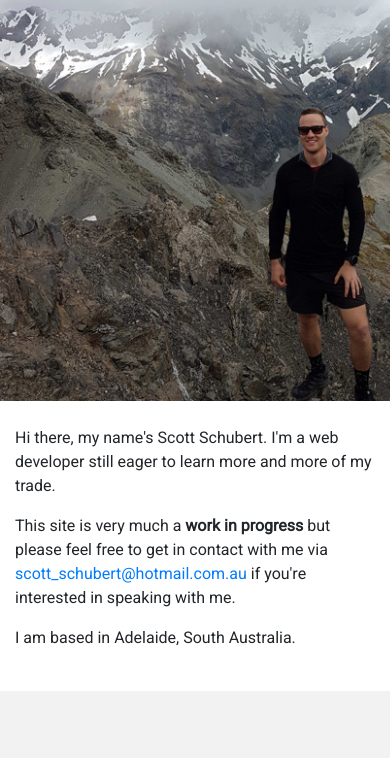
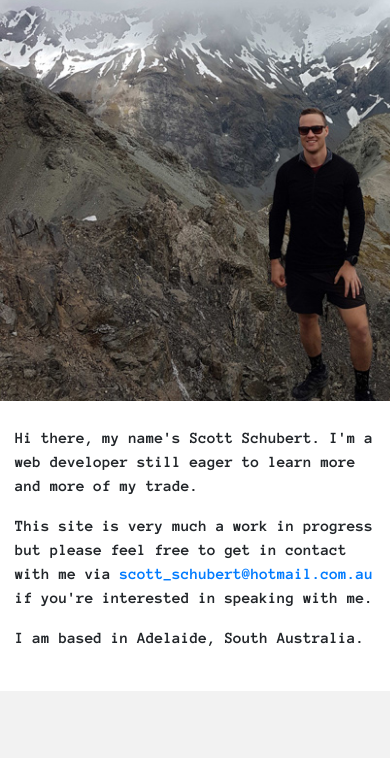
Before and after one commit to scottys88/scoder-site, a website: page app/index.html in a window 390 px wide. Shown: the part 232-990 px from the top of the page. Drawn offline with nearby package versions, Linux system fonts and the light colour scheme.

Commit message:
-Added favicon -Changed fonts -Removed side scroll on mobile

```diff
--- a/app/index.html
+++ b/app/index.html
@@ -5,11 +5,14 @@
   <meta name="viewport" content="width=device-width, initial-scale = 1.0, maximum-scale=1.0, user-scalable=no" />
     <title>Scoder</title>
   <meta name="author" content="name">
-  <meta name="description" content="description here">
-  <meta name="keywords" content="keywords,here">
+  <meta name="description" content="Scott Schubert is Scoder. I'm a web developer in Adelaide.">
+  <meta name="keywords" content="freelance, web developer, bootstrap, wordpress, custom wordpress">
   <link rel="stylesheet" href="css/app.css">
   <link rel="stylesheet" href="http://code.ionicframework.com/ionicons/2.0.1/css/ionicons.min.css">
   <link href="https://fonts.googleapis.com/css?family=Roboto" rel="stylesheet">
+  <link rel="shortcut icon" href="img/favicon.ico" type="image/x-icon">
+  <link rel="icon" href="img/favicon.ico" type="image/x-icon">
+  <link href="https://fonts.googleapis.com/css?family=Anonymous+Pro:700" rel="stylesheet">
   </head>
 
   <body class="clients">
@@ -25,7 +28,7 @@
         <li class="menu-link"><a href="mailto:scott_schubert@hotmail.com.au"><!--<i class="ion-ios-lightbulb mobile-menu-icon"></i>-->Email</a></li>
         <!--<li class="menu-link"><a href="shop.html"><i class="ion-android-favorite mobile-menu-icon"></i>Shop</a>--></li>
         <li class="menu-link"><a href="tel:+61431517709"><!--<i class="ion-android-call mobile-menu-icon"></i>-->Ph: 0431 517 709</a></li>
-      </ul>
+     </ul>
 
 </div>
     <div class="hero-container">
--- a/app/scss/_body.scss
+++ b/app/scss/_body.scss
@@ -4,6 +4,17 @@
 @include media-breakpoint-up(md)
 @include media-breakpoint-up(lg)
 @include media-breakpoint-up(xl)
+
+
+	h1, h2, h3, li, p, a {
+		font-family: 'Anonymous Pro', monospace;
+}
+
+body {
+		overflow-x: hidden;
+		width: 100%;
+}
+
 
 body.clients {
   font-family: 'Roboto', sans-serif;
```
Also changed, not shown: app/css/app.css, app/img/Artboard 1.jpg (added), app/img/favicon.ico (added).
